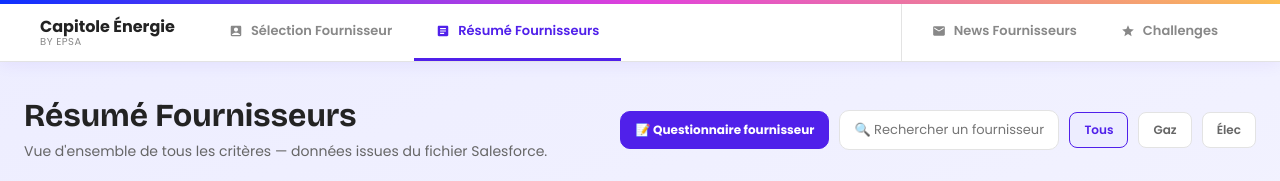
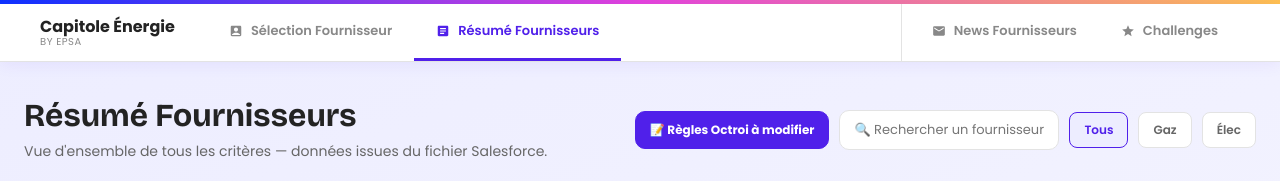
Before and after one commit to CapitoleEnergie/Fournisseur, a website: page public/index.html in a window 1280 px wide. Both pictures are taken after a click on the button "Résumé Fournisseurs". Shown: the top 181 px of the page. Drawn offline with nearby package versions, Linux system fonts and the light colour scheme.

Commit message:
Update index.html

```diff
--- a/public/index.html
+++ b/public/index.html
@@ -382,14 +382,9 @@ textarea::placeholder { color: #b0b0b0; }
   <div class="resume-header">
     <div><h1>Résumé Fournisseurs</h1><p class="subtitle" style="margin-bottom:0">Vue d'ensemble de tous les critères — données issues du fichier Salesforce.</p></div>
     <div class="resume-controls">
-  <a
-    href="https://app.clickup.com/90121599739/v/fm/2kxumyqv-292?pr=90126905231"
-    target="_blank"
-    rel="noopener noreferrer"
-    class="questionnaire-btn"
-  >
-    📝 Questionnaire fournisseur
-  </a>
+  <button class="questionnaire-btn" type="button" onclick="openQuestionnaireModal()">
+  📝 Règles Octroi à modifier
+</button>
   <input class="search-input" id="search-fournisseur" oninput="filterTable()" placeholder="🔍 Rechercher un fournisseur...">
   <button class="filter-btn active" onclick="setFilter('tous', this)">Tous</button>
   <button class="filter-btn" onclick="setFilter('gaz', this)">Gaz</button>
```
